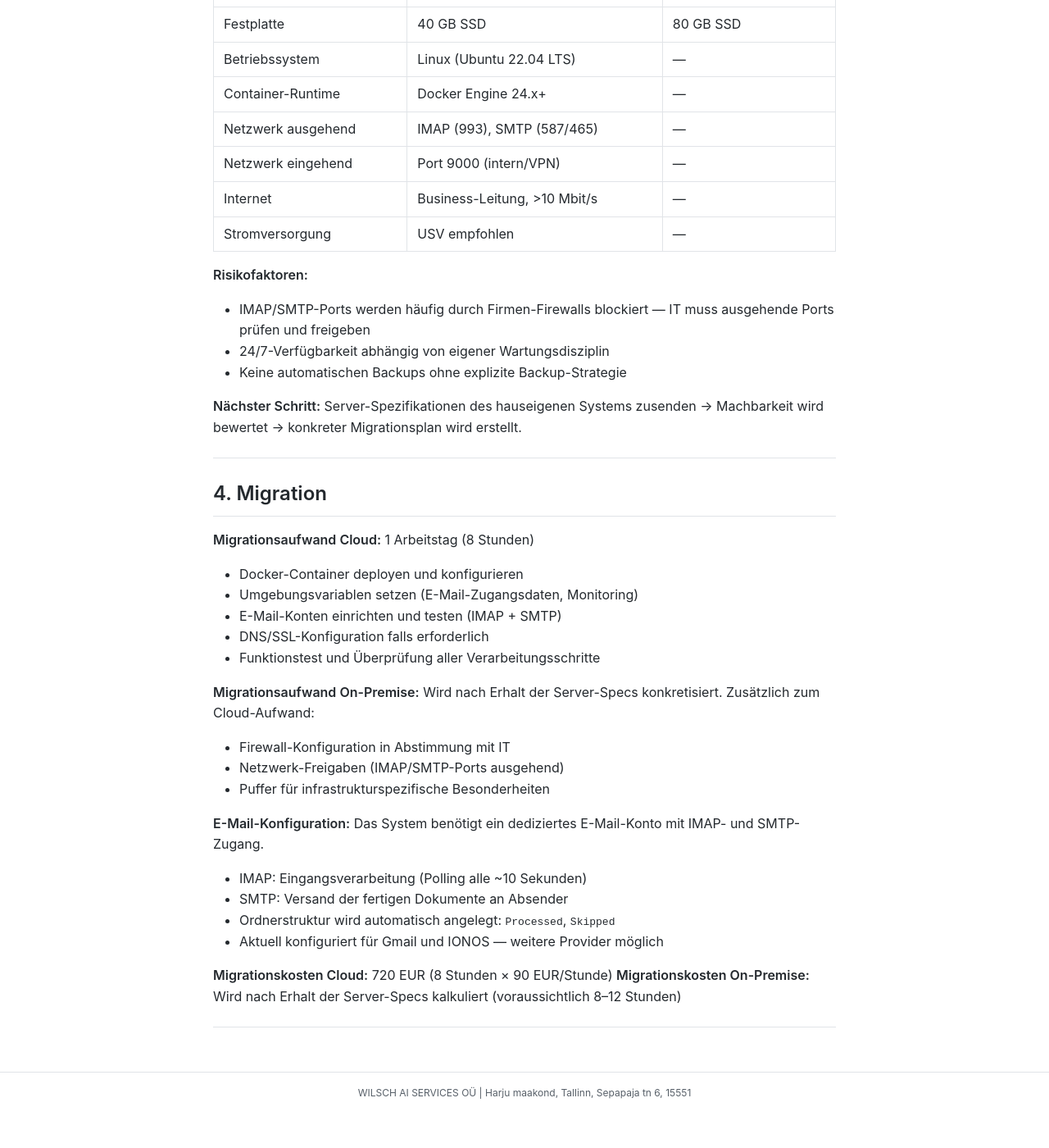
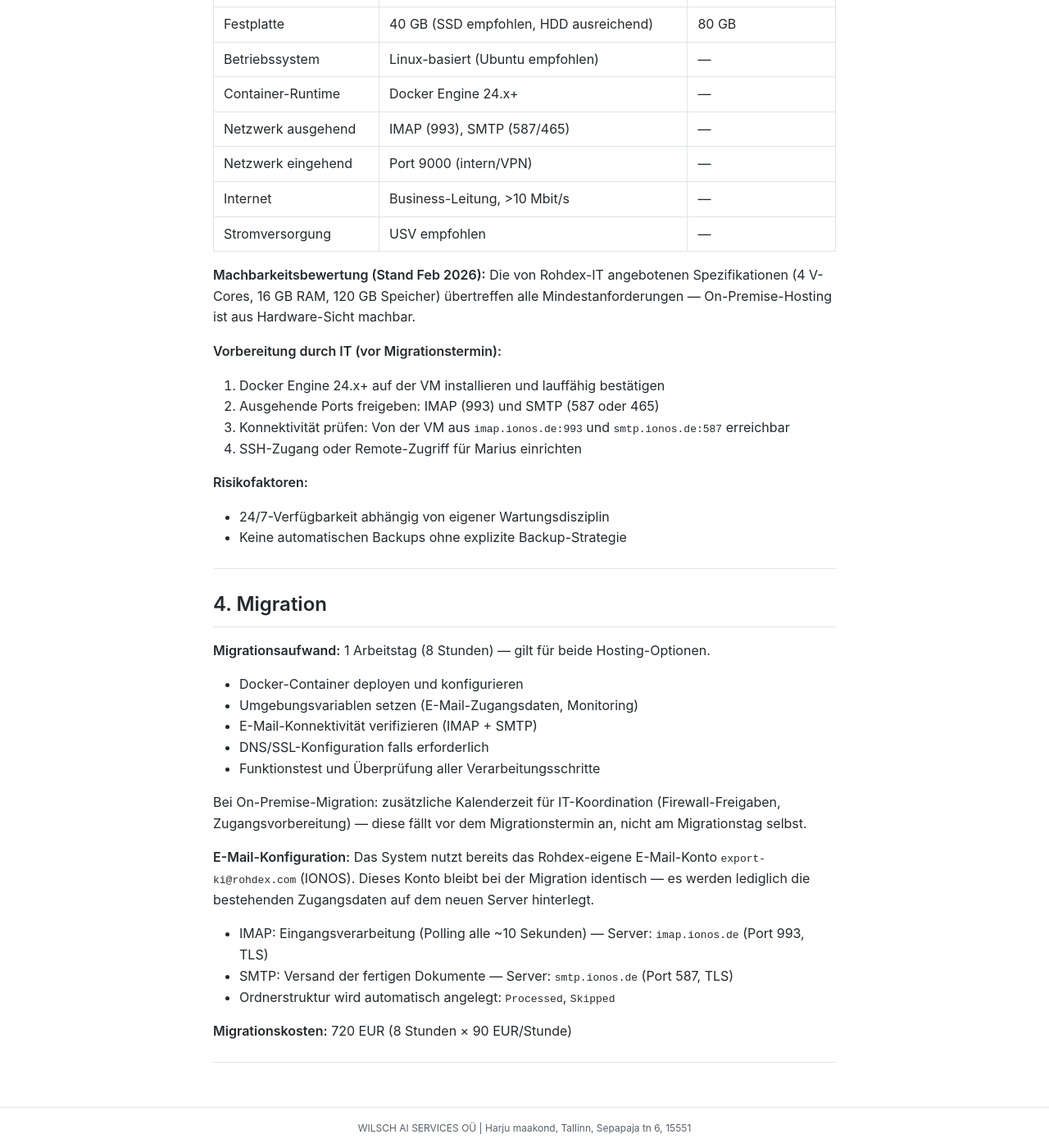
Before and after one commit to MariusWilsch/public-wilsch-ai-pages, a Jekyll site: the page built from project/rohdex/hosting-anforderungen-kunde.md, in a window 1280 px wide and 1400 px high, scrolled down 1978 px. Shown: the whole window at 82% size. Built offline with Jekyll 4.4.1, drawn with Linux system fonts in a browser that asks for light colours; our own code applies the rules of GitHub Pages for plain Markdown files; before the commit the page ends 3336 px from its top, so only the background shows below that.

Commit message:
Sync from hippocampus 2026-02-21

```diff
--- a/project/rohdex/hosting-anforderungen-kunde.md
+++ b/project/rohdex/hosting-anforderungen-kunde.md
@@ -63,46 +63,47 @@ Beide Anbieter sind für diese Systemgröße mehr als ausreichend.
 |------------|---------|-----------|
 | CPU | 2 Kerne, x86-64 | 4 Kerne |
 | RAM | 4 GB dediziert | 8 GB Gesamt-Host |
-| Festplatte | 40 GB SSD | 80 GB SSD |
-| Betriebssystem | Linux (Ubuntu 22.04 LTS) | — |
+| Festplatte | 40 GB (SSD empfohlen, HDD ausreichend) | 80 GB |
+| Betriebssystem | Linux-basiert (Ubuntu empfohlen) | — |
 | Container-Runtime | Docker Engine 24.x+ | — |
 | Netzwerk ausgehend | IMAP (993), SMTP (587/465) | — |
 | Netzwerk eingehend | Port 9000 (intern/VPN) | — |
 | Internet | Business-Leitung, >10 Mbit/s | — |
 | Stromversorgung | USV empfohlen | — |
 
+**Machbarkeitsbewertung (Stand Feb 2026):**
+Die von Rohdex-IT angebotenen Spezifikationen (4 V-Cores, 16 GB RAM, 120 GB Speicher) übertreffen alle Mindestanforderungen — On-Premise-Hosting ist aus Hardware-Sicht machbar.
+
+**Vorbereitung durch IT (vor Migrationstermin):**
+1. Docker Engine 24.x+ auf der VM installieren und lauffähig bestätigen
+2. Ausgehende Ports freigeben: IMAP (993) und SMTP (587 oder 465)
+3. Konnektivität prüfen: Von der VM aus `imap.ionos.de:993` und `smtp.ionos.de:587` erreichbar
+4. SSH-Zugang oder Remote-Zugriff für Marius einrichten
+
 **Risikofaktoren:**
-- IMAP/SMTP-Ports werden häufig durch Firmen-Firewalls blockiert — IT muss ausgehende Ports prüfen und freigeben
 - 24/7-Verfügbarkeit abhängig von eigener Wartungsdisziplin
 - Keine automatischen Backups ohne explizite Backup-Strategie
-
-**Nächster Schritt:** Server-Spezifikationen des hauseigenen Systems zusenden → Machbarkeit wird bewertet → konkreter Migrationsplan wird erstellt.
 
 ---
 
 ## 4. Migration
 
-**Migrationsaufwand Cloud:** 1 Arbeitstag (8 Stunden)
+**Migrationsaufwand:** 1 Arbeitstag (8 Stunden) — gilt für beide Hosting-Optionen.
 - Docker-Container deployen und konfigurieren
 - Umgebungsvariablen setzen (E-Mail-Zugangsdaten, Monitoring)
-- E-Mail-Konten einrichten und testen (IMAP + SMTP)
+- E-Mail-Konnektivität verifizieren (IMAP + SMTP)
 - DNS/SSL-Konfiguration falls erforderlich
 - Funktionstest und Überprüfung aller Verarbeitungsschritte
 
-**Migrationsaufwand On-Premise:** Wird nach Erhalt der Server-Specs konkretisiert. Zusätzlich zum Cloud-Aufwand:
-- Firewall-Konfiguration in Abstimmung mit IT
-- Netzwerk-Freigaben (IMAP/SMTP-Ports ausgehend)
-- Puffer für infrastrukturspezifische Besonderheiten
+Bei On-Premise-Migration: zusätzliche Kalenderzeit für IT-Koordination (Firewall-Freigaben, Zugangsvorbereitung) — diese fällt vor dem Migrationstermin an, nicht am Migrationstag selbst.
 
 **E-Mail-Konfiguration:**
-Das System benötigt ein dediziertes E-Mail-Konto mit IMAP- und SMTP-Zugang.
+Das System nutzt bereits das Rohdex-eigene E-Mail-Konto `export-ki@rohdex.com` (IONOS). Dieses Konto bleibt bei der Migration identisch — es werden lediglich die bestehenden Zugangsdaten auf dem neuen Server hinterlegt.
 
-- IMAP: Eingangsverarbeitung (Polling alle ~10 Sekunden)
-- SMTP: Versand der fertigen Dokumente an Absender
+- IMAP: Eingangsverarbeitung (Polling alle ~10 Sekunden) — Server: `imap.ionos.de` (Port 993, TLS)
+- SMTP: Versand der fertigen Dokumente — Server: `smtp.ionos.de` (Port 587, TLS)
 - Ordnerstruktur wird automatisch angelegt: `Processed`, `Skipped`
-- Aktuell konfiguriert für Gmail und IONOS — weitere Provider möglich
 
-**Migrationskosten Cloud:** 720 EUR (8 Stunden × 90 EUR/Stunde)
-**Migrationskosten On-Premise:** Wird nach Erhalt der Server-Specs kalkuliert (voraussichtlich 8–12 Stunden)
+**Migrationskosten:** 720 EUR (8 Stunden × 90 EUR/Stunde)
 
 ---
```
